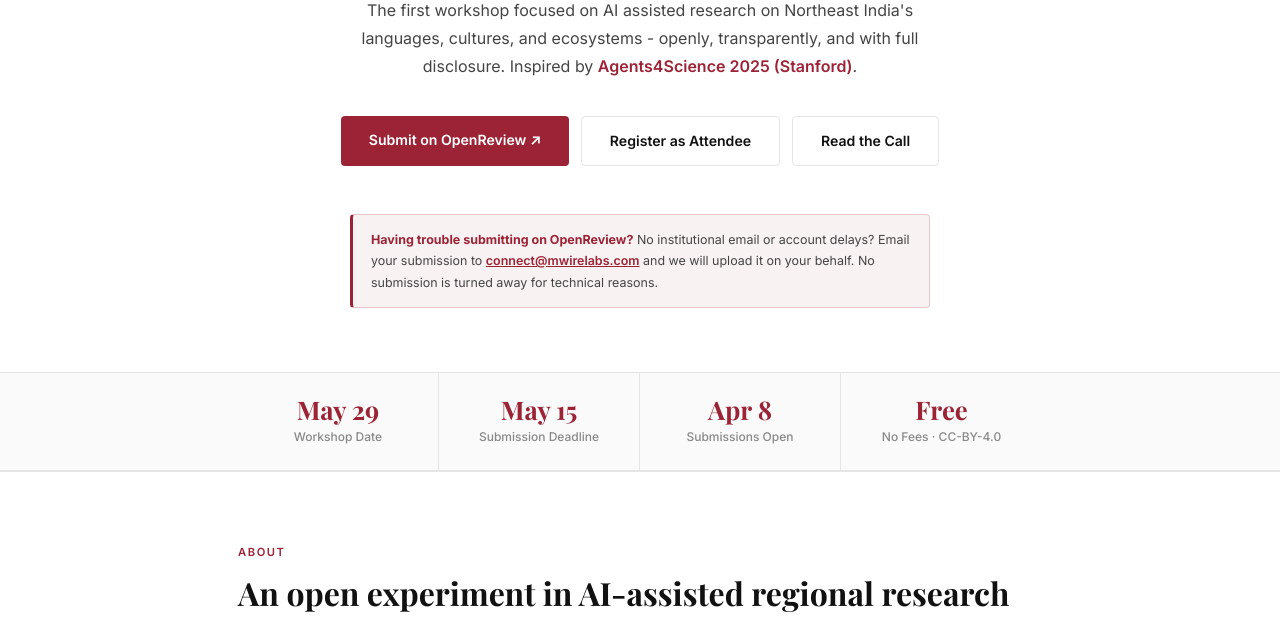
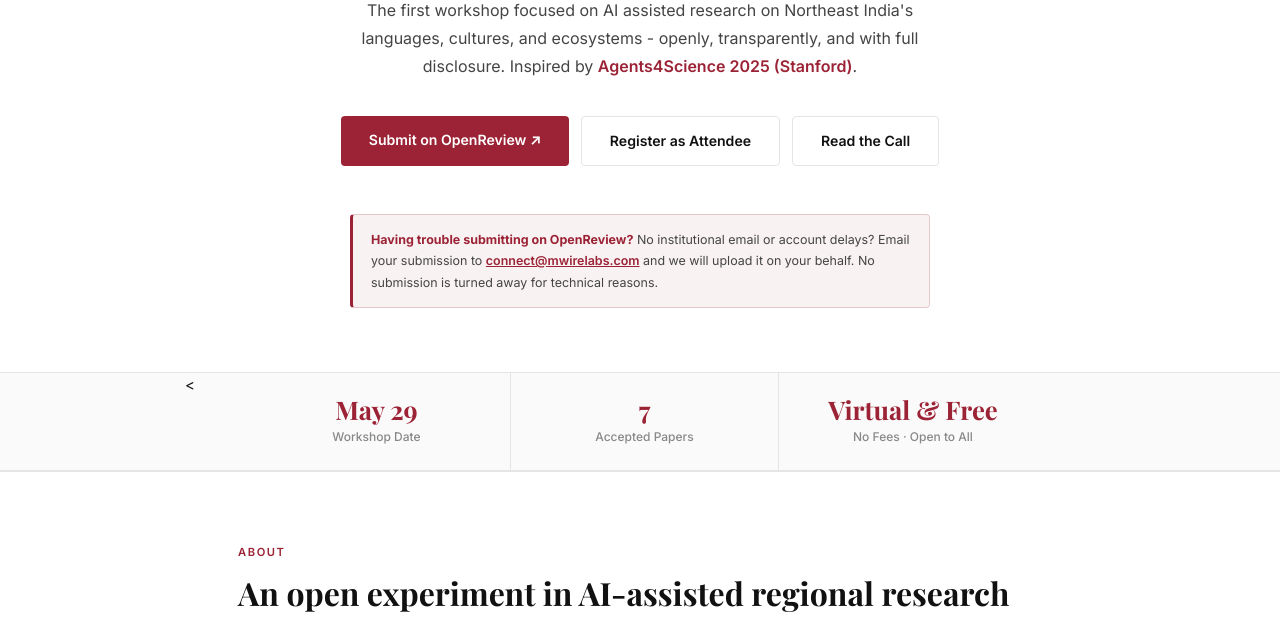
Before and after one commit to northeastgenai/northeastgenai.github.io, a plain HTML site: page index.html in a window 1280 px wide. Shown: the part 392-1021 px from the top of the page. Drawn offline with nearby package versions, Linux system fonts and the light colour scheme; a web font is replaced by a local one.

Commit message:
Update index.html

```diff
--- a/index.html
+++ b/index.html
@@ -284,12 +284,11 @@ footer { background: #111; padding: 48px 0; }
 </div>
   </div>
   <div class="stats-bar">
-    <div class="stats-inner">
-      <div class="stat"><div class="stat-val">May 29</div><div class="stat-label">Workshop Date</div></div>
-      <div class="stat"><div class="stat-val">May 15</div><div class="stat-label">Submission Deadline</div></div>
-      <div class="stat"><div class="stat-val">Apr 8</div><div class="stat-label">Submissions Open</div></div>
-      <div class="stat"><div class="stat-val">Free</div><div class="stat-label">No Fees · CC-BY-4.0</div></div>
-    </div>
+    <<div class="stats-inner" style="grid-template-columns: repeat(3, 1fr);">
+  <div class="stat"><div class="stat-val">May 29</div><div class="stat-label">Workshop Date</div></div>
+  <div class="stat"><div class="stat-val">7</div><div class="stat-label">Accepted Papers</div></div>
+  <div class="stat"><div class="stat-val">Virtual & Free</div><div class="stat-label">No Fees · Open to All</div></div>
+</div>
   </div>
 </div>
 
```
